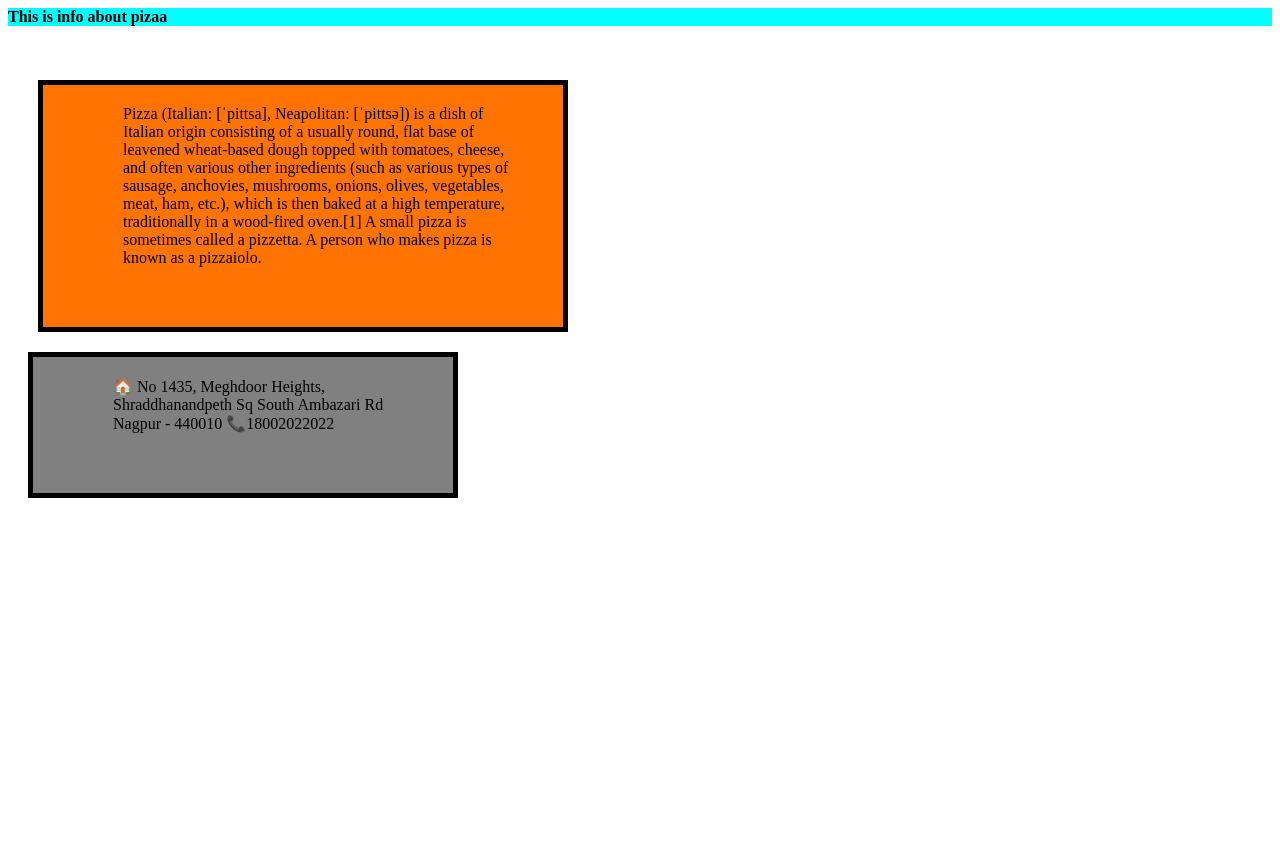
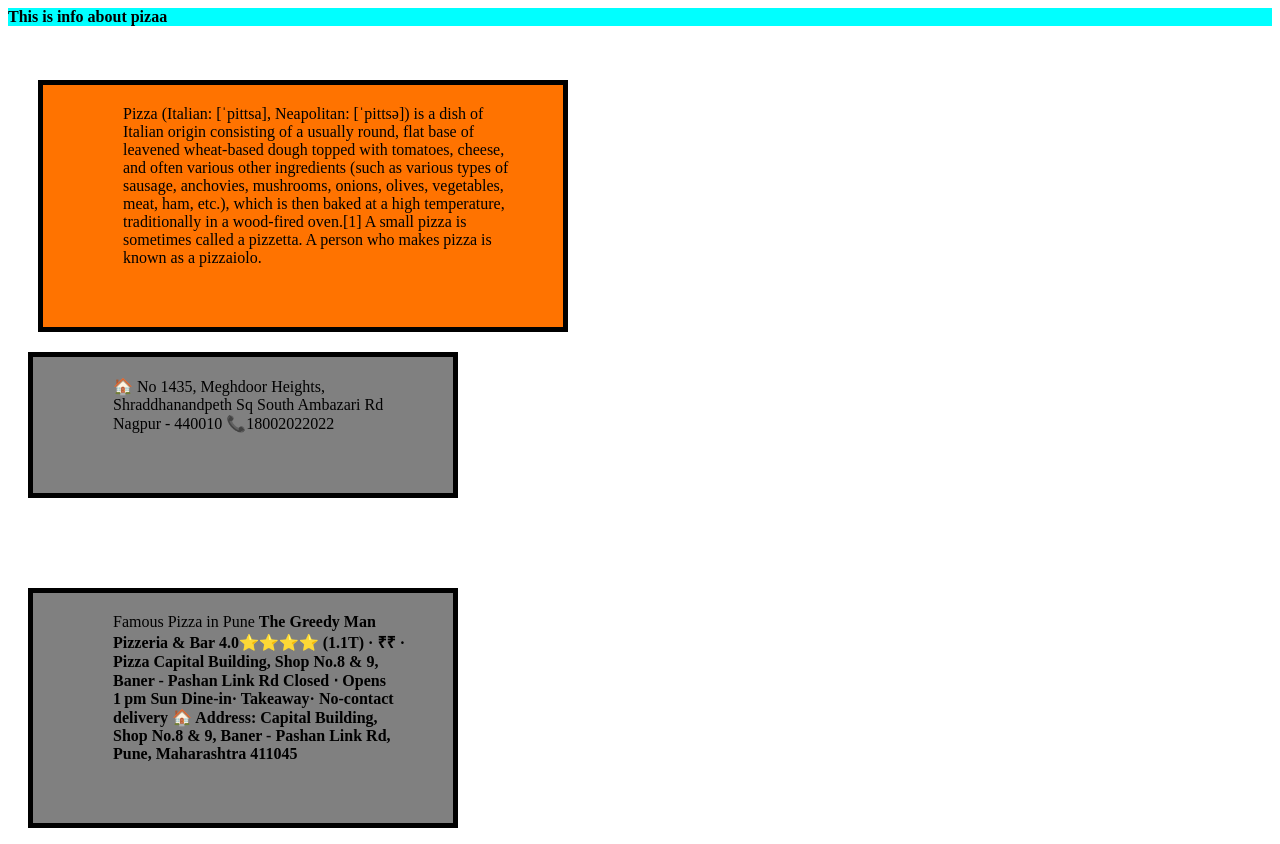
Before and after one commit to arnavyelchalwar3/foodie-woodie-hw17-, a plain HTML site: page index.html in a window 1280 px wide. Before the commit the page ends 800 px from the top, so only its background shows below. Drawn offline with Linux system fonts and the light colour scheme.

```diff
--- a/index.html
+++ b/index.html
@@ -49,7 +49,18 @@
       <p class="p1"> 🏠 No 1435, Meghdoor Heights, Shraddhanandpeth Sq
         South Ambazari Rd
         Nagpur - 440010
-        📞18002022022
+        📞18002022022</p>
+        <br/> <br/> <br/>
+     <p class="p1"> Famous Pizza in Pune <b>The Greedy Man Pizzeria & Bar <b>
+        4.0⭐⭐⭐⭐
+       (1.1T) · ₹₹ · Pizza
+       Capital Building, Shop No.8 & 9, Baner - Pashan Link Rd
+        Closed ⋅ Opens 1 pm Sun
+         Dine-in·
+        Takeaway·
+        No-contact delivery
+        🏠 Address: Capital Building, Shop No.8 & 9, Baner - Pashan Link Rd, Pune,
+        Maharashtra 411045 </p>
 
 </body>
 </html>
```
Also changed, not shown: home.html (+5 -0 lines), briyani.jpg (added).
